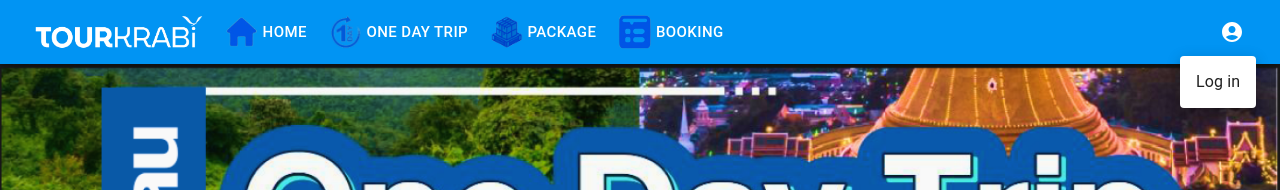
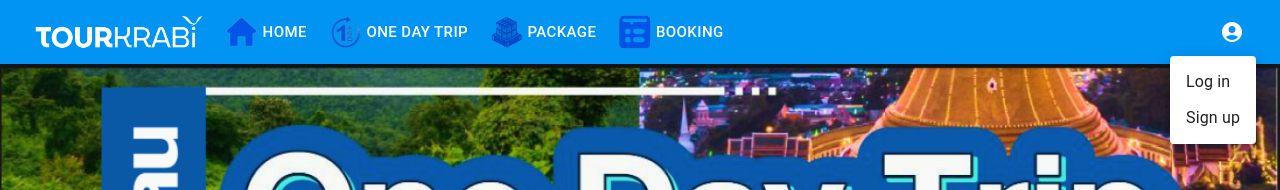
Before and after one commit to Jirasak-Guy/TOURKRABi, a React (Create React App) app in the folder client/: page /onedaytrip in a window 1280 px wide. Both pictures are taken after a click on the button 1232 px from the left and 32 px from the top of the page. Shown: the top 190 px of the page. Built offline with nearby package versions, Linux system fonts and the light colour scheme.

Commit message:
Edit Login/Signup in AppBar component

```diff
--- a/client/src/components/myAppBar.tsx
+++ b/client/src/components/myAppBar.tsx
@@ -2,12 +2,16 @@ import { AppBar, Box, IconButton, Menu, MenuItem, Toolbar, Typography, ThemeProv
 import { Menu as MenuIcon, AccountCircle } from "@mui/icons-material";
 import { useState, useEffect } from "react";
 import { useNavigate } from "react-router-dom";
+import SignupPopup from "./signupform";
+import LoginPopup from "./loginform";
 
 function TourAppBar() {
   const [anchorEl, setAnchorEl] = useState(null);
   const [anchorNav, setAnchorNav] = useState(false);
   const navigate = useNavigate();
   const [windowwidth, setWindowwidth] = useState(window.innerWidth);
+  const [showLogin, setShowLogin] = useState(false);
+  const [showSignup, setShowSignup] = useState(false);
 
   const handleOpenMenu = (event: any) => {
     setAnchorEl(event.currentTarget);
@@ -39,14 +43,40 @@ function TourAppBar() {
     };
   }, []);
 
+  const handleLoginClick = () => {
+    setShowLogin(true);
+  };
+
+  const handleCloseLogin = () => {
+    setShowLogin(false);
+  };
+
+  const handleSignupClick = () => {
+    setShowSignup(true);
+  };
+
+  const handleCloseSignup = () => {
+    setShowSignup(false);
+  };
+
+  const handleSignupLinkClick = () => {
+    setShowLogin(false);
+    setShowSignup(true);
+  }
+
+  const handleLoginLinkClick = () => {
+    setShowLogin(true);
+    setShowSignup(false);
+  }
+
   return (
     <ThemeProvider theme={Theme}>
       <AppBar position="sticky" color="primary">
         <Drawer
           PaperProps={{
-          sx:{
-            backgroundColor:'rgba(1, 148, 243, .9)',
-            color:'white'
+            sx: {
+              backgroundColor: 'rgba(1, 148, 243, .9)',
+              color: 'white'
             }
           }}
           anchor='left'
@@ -187,7 +217,10 @@ function TourAppBar() {
             open={Boolean(anchorEl)}
             onClose={handleCloseMenu}
           >
-            <MenuItem onClick={() => navigate('/login')}>Log in</MenuItem>
+            <MenuItem onClick={handleLoginClick}>Log in</MenuItem>
+            {showLogin && <LoginPopup onClose={handleCloseLogin} onSignupLinkClick={handleSignupLinkClick} />}
+            <MenuItem onClick={handleSignupClick}>Sign up</MenuItem>
+            {showSignup && <SignupPopup onClose={handleCloseSignup} onLoginLinkClick={handleLoginLinkClick} />}
           </Menu>
         </Toolbar>
       </AppBar>
```
Lines whose indentation alone changed are shown as unchanged.
